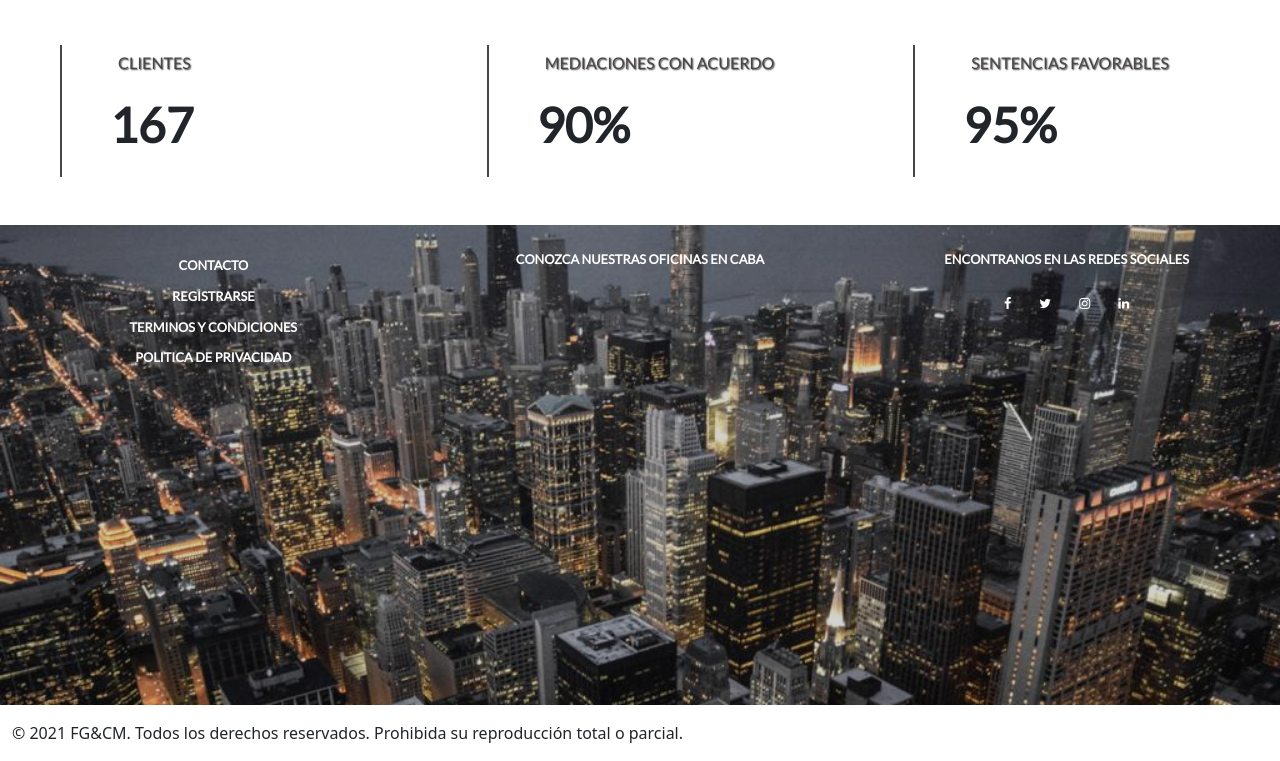
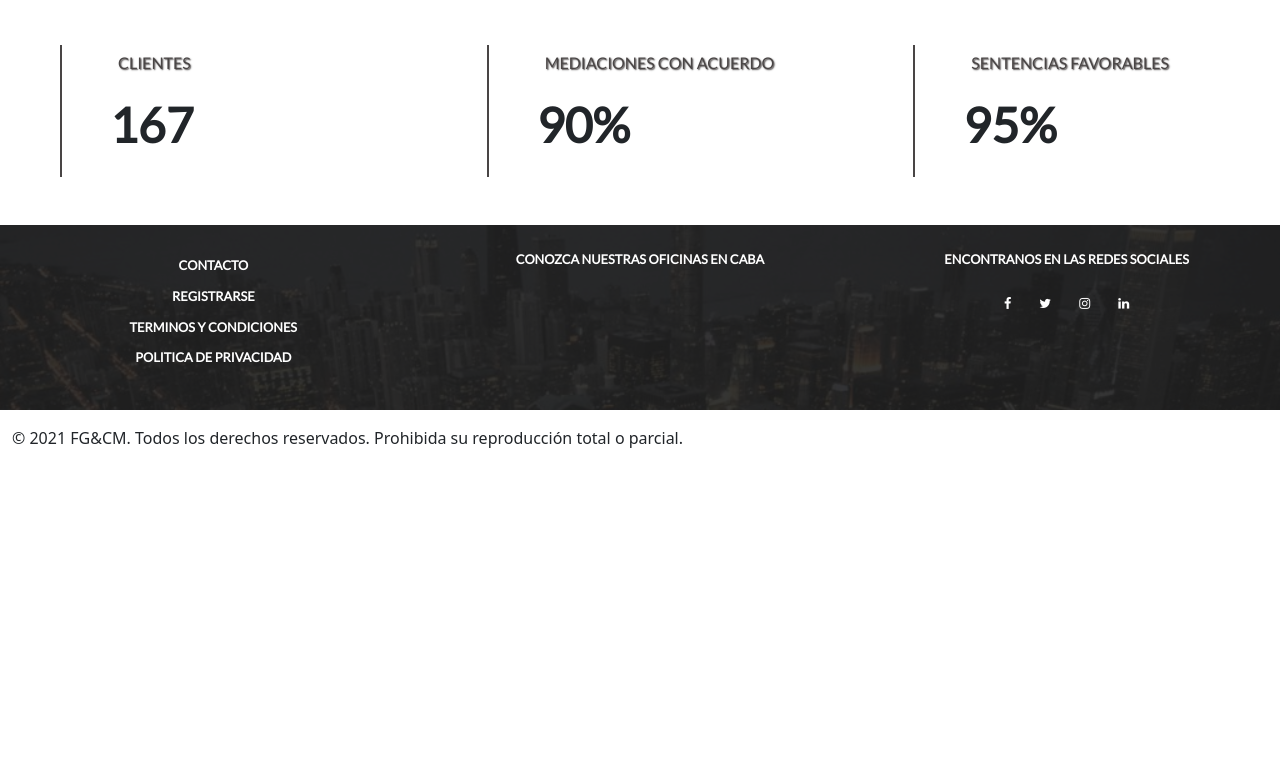
Before and after one commit to florcalvo94/estudio-entrega-final, a website: page index.html in a window 1280 px wide. Shown: the part 1389-2150 px from the top of the page. After the commit the page ends 1855 px from the top, so only its background shows below. Drawn offline with nearby package versions, Linux system fonts and the light colour scheme; grey boxes are pictures that could not be loaded; a web font is replaced by a local one.

Commit message:
cambio imagenes

```diff
--- a/scss/_headerfooter.scss
+++ b/scss/_headerfooter.scss
@@ -101,11 +101,9 @@ footer {
   margin-top: 7em;
   margin: 1em;
   color:#ffffff;
-  background-image: url(/images/buildings2.jpeg);
+  background-image: url(../images/buildings2.jpeg);
   background-size: cover;
   position: relative;
-  height: 30em;
-  width: 100 em;
   top: 0;
   bottom: 0;
   right: 0;
@@ -120,7 +118,7 @@ footer::after {
   position: absolute;
   top: 0;
   left: 0;
-  opacity: .2;
+  opacity: .9;
   z-index: 0;
 }
 footer > * {
```
Also changed, not shown: css/styles.css.
